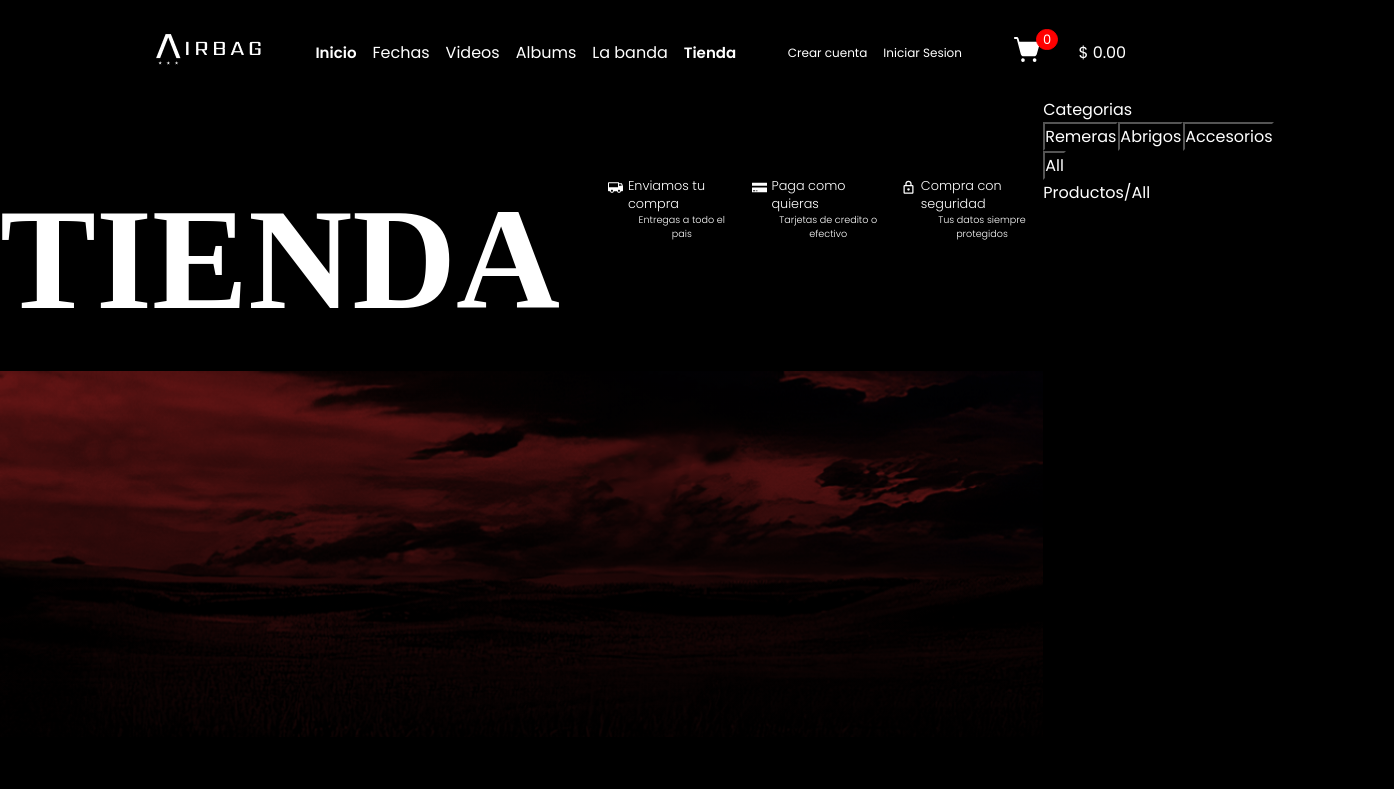
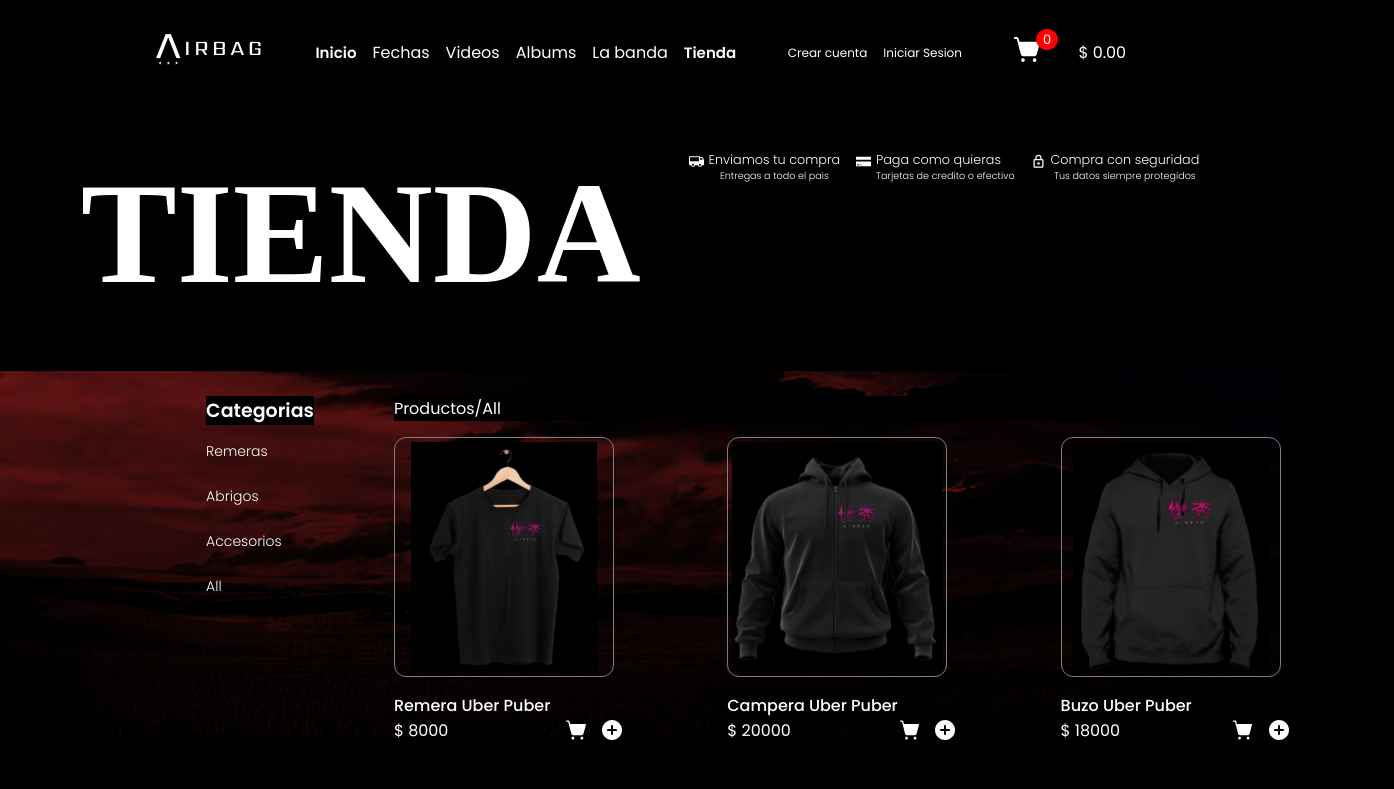
Before and after one commit to agusjoffre/airbag-shop, a React (Vite) app: page /shop in a window 1280 px wide. Shown: the top 789 px of the page, 1394 px wide, since content can reach past the window. Built offline with nearby package versions, Linux system fonts and the light colour scheme; a web font is replaced by a local one.

Commit message:
feat: shop styling

```diff
--- a/src/components/Shopping/MainShop.jsx
+++ b/src/components/Shopping/MainShop.jsx
@@ -1,6 +1,9 @@
 import React from 'react';
+import ProductCard from './ProductCard';
 
-export default function MainShop({ categories, categoryChosen }) {
+export default function MainShop({ products, categoryChosen }) {
+  const filteredProducts = categoryChosen === 'All' ? products : products?.filter((product) => product.category === categoryChosen);
+
   return (
     <div className="main-shop-container">
       <div className="main-top">
@@ -9,7 +12,16 @@
           {categoryChosen}
         </p>
       </div>
-      <div className="main-bottom" />
+      <div className="main-bottom">
+        { filteredProducts?.map((product) => (
+          <ProductCard
+            key={product.id}
+            image={product.image}
+            title={product.title}
+            price={product.price}
+          />
+        )) }
+      </div>
     </div>
   );
 }
--- a/src/components/Shopping/ProductCard.jsx
+++ b/src/components/Shopping/ProductCard.jsx
@@ -1,5 +1,26 @@
 import React from 'react';
 
-export default function ProductCard() {
-  return <h1>hola</h1>;
+const cartIconSrc = 'src/assets/icons/cart.svg';
+const addToCartIconSrc = 'src/assets/icons/add-circle.svg';
+
+export default function ProductCard({ image, title, price }) {
+  return (
+    <div className="card-container">
+      <div className="product-container">
+        <img className="card-image" src={image} alt="" />
+      </div>
+      <h1 className="card-title">{title}</h1>
+      <div className="card-bottom">
+        $
+        {' '}
+        {price}
+        <div className="card-bottom-right">
+          <img className="icon-card-cart" src={cartIconSrc} alt="Shopping Cart" />
+          <button type="button" className="card-btn" aria-label="Add to cart">
+            <img className="icon-card-add" src={addToCartIconSrc} alt="Add to cart" />
+          </button>
+        </div>
+      </div>
+    </div>
+  );
 }
--- a/src/components/Shopping/Shop.jsx
+++ b/src/components/Shopping/Shop.jsx
@@ -27,17 +27,13 @@
 ];
 
 function Shop() {
+  const { products, isLoading } = useFetch('src/utils/products.json');
   const [categoryChosen, setCategoryChosen] = useState('All');
 
   const handleCategoryChosen = (category) => {
-    if (!category) {
-      setCategoryChosen('All');
-    } else {
-      setCategoryChosen(category);
-    }
+    setCategoryChosen(category || 'All');
   };
 
-  const { products, isLoading } = useFetch('src/utils/products.json');
   const categories = products?.map((product) => product.category)
     .reduce((unique, item) => {
       if (!unique.includes(item)) {
@@ -59,8 +55,11 @@
       <div className="shop-bottom">
         { !isLoading ? (
           <>
-            <SidebarShop categories={categories} handleCategoryChosen={handleCategoryChosen} />
-            <MainShop categoryChosen={categoryChosen} />
+            <SidebarShop
+              categories={categories}
+              handleCategoryChosen={handleCategoryChosen}
+            />
+            <MainShop categoryChosen={categoryChosen} products={products} />
           </>
         ) : (
           <h1 style={{ color: 'white' }}>Cargando la tienda...</h1>
--- a/src/components/Shopping/SidebarShop.jsx
+++ b/src/components/Shopping/SidebarShop.jsx
@@ -6,11 +6,19 @@
       <h1 className="sidebar-title">Categorias</h1>
       <div className="categories-container">
         { categories?.map((category) => (
-          <button type="button" key={category} onClick={() => handleCategoryChosen(category)}>
+          <button className="category-btn" type="button" key={category} onClick={() => handleCategoryChosen(category)}>
             { category }
           </button>
         )) }
-        <button type="button" onClick={() => handleCategoryChosen('All')}>All</button>
+        <button
+          className="category-btn"
+          type="button"
+          onClick={() => {
+            handleCategoryChosen('All');
+          }}
+        >
+          All
+        </button>
       </div>
     </aside>
   );
--- a/src/styles/header.css
+++ b/src/styles/header.css
@@ -54,6 +54,9 @@
     gap: 1rem;
     justify-content: center;
 }
+.header-cart-left-container:hover {
+    transform: scale(1.1);
+}
 
 .header-cart-left-container{
     display: flex;
--- a/src/styles/shop.css
+++ b/src/styles/shop.css
@@ -6,21 +6,27 @@
     height: 80vh;
     display: flex;
     justify-content: center;
+    flex-direction: column;
 }
 
 .shop-top {
+
     padding-top: 5rem;
     display: flex;
     background: transparent;
     justify-content: center;
     align-items: start;
     gap: 3rem;
+
+    background: transparent;
 }
 
 .shop-title {
     font-family: "Karantina";
     font-size: 9rem;
     font-weight: 800;
+
+    background: transparent;
 }
 
 .delivery-info {
@@ -29,27 +35,179 @@
     align-items: centers;
     max-width: 700px;
     gap: 1rem;
+
+    background: transparent;
 }
 
 .card-delivery {
     display: flex;
     justify-content: center;
     gap: 0.3rem;
+
+    background: transparent;
 }
 
 .card-delivery-right{
     display: flex;
     flex-direction: column;
     justify-content: center;
+
+    background: transparent;
 }
 
 .card-delivery-right h4 {
     font-size: 0.8rem;
     font-weight: 300;
+
+    background: transparent;
 }
 
 .card-delivery-right p {
     text-align: center;
     font-size: 0.6rem;
     font-weight: 100;
+
+    background: transparent;
 }
+
+.shop-bottom {
+    display: flex;
+    justify-content: center;
+    padding-left: 20rem;
+    padding-top: 5rem;
+    gap: 5rem;
+    height: 70%;
+    background: transparent;
+}
+
+
+.sidebar-shop {
+    display: flex;
+    flex-direction: column;
+    gap: 1rem;
+
+    background: transparent;
+}
+
+.categories-container {
+    display: flex;
+    flex-direction: column;
+    align-items: start;
+    justify-content: center;
+    gap: 1.5rem;
+
+    background: transparent;
+}
+
+.main-shop-container {
+    display: flex;
+    flex-direction: column;
+    gap: 1rem;
+
+    background: transparent;
+}
+
+.main-bottom {
+    display: grid;
+    grid-template-columns: repeat(3, 1fr);
+    width: 1000px;
+
+    background: transparent;
+}
+
+
+.category-btn {
+    border: none;
+    background: transparent;
+    cursor: pointer;
+    font-size: 14px;
+    font-weight: 200;
+}
+
+.category-btn:hover {
+    color: red;
+}
+
+.sidebar-title {
+    font-size: 19px;
+    font-weight: 700;
+}
+
+
+
+.card-image {
+    width: 210px;
+    height: 230px;
+}
+
+
+.card-container {
+    display: flex;
+    flex-direction: column;
+    justify-content: center;
+    background: transparent;
+    width: 230px;
+    padding-bottom: 3rem;
+}
+
+.product-container {
+    display: flex;
+    background: transparent;
+    justify-content: center;
+    align-items: center;
+    border: solid 0.1rem gray;
+    padding: 1rem;
+    width: 220px;
+    height: 240px;
+    border-radius: 12px;
+}
+
+.card-title {
+    font-size: 1rem;
+    font-weight: 500;
+    background: transparent;
+    margin: 0;
+    padding-top: 1rem;
+    text-overflow: ellipsis;
+    white-space: nowrap;
+    overflow: hidden;
+
+}
+
+.card-bottom{
+    display: flex;
+    justify-content: space-between;
+    align-items: center;
+    background: transparent;
+}
+
+.card-bottom-right {
+    display: flex;
+    align-items: center;
+    gap: 0.9rem;
+    background: transparent;
+}
+
+.icon-card-cart {
+    height: 1.2rem;
+    width: 1.2rem;
+    background: transparent;
+    padding: 0;
+}
+
+.card-btn {
+    border: none;
+    background: transparent;
+    display: flex;
+    justify-content: center;
+    align-items: center;
+    cursor: pointer;
+}
+
+.icon-card-add:hover {
+    transform: scale(1.1);
+}
+
+.icon-card-add {
+    background: transparent;
+}
```
Also changed, not shown: 1 other file (tests, documents, lock files or other folders).
